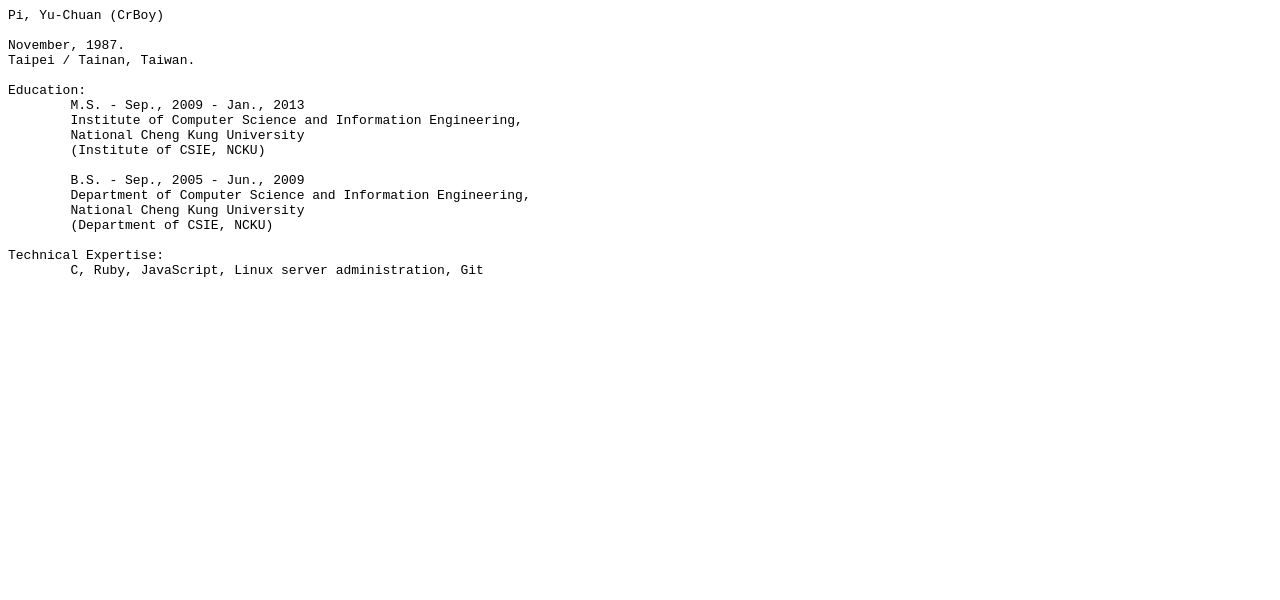
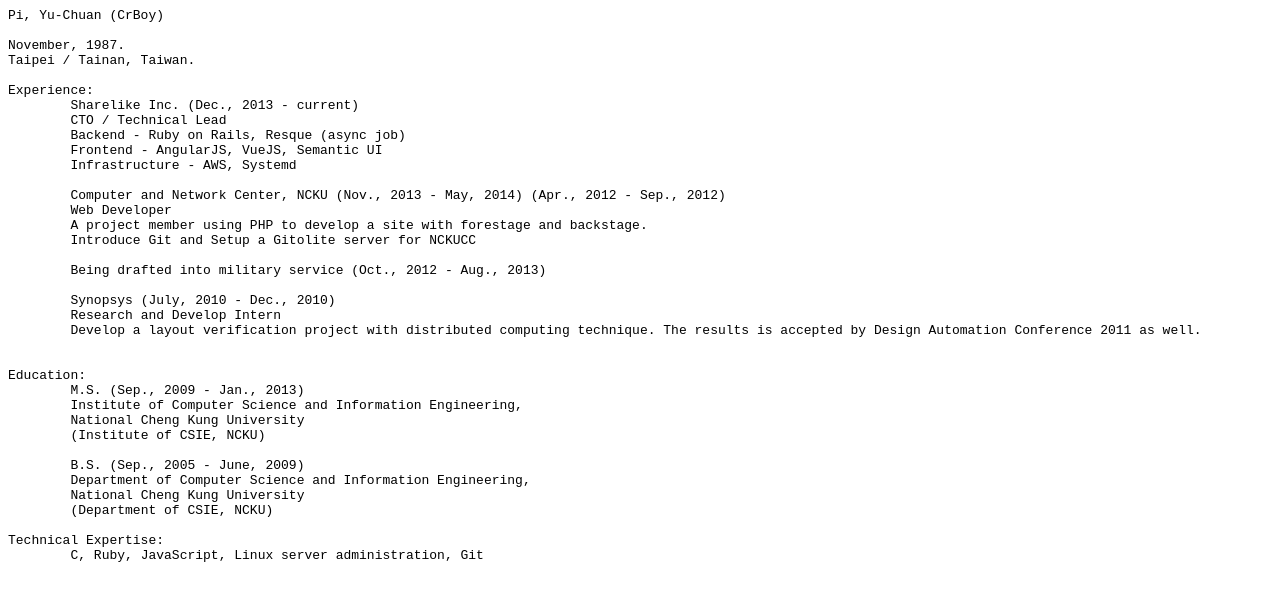
Before and after one commit to CrBoy/resume, a plain HTML site: page index.html in a window 1280 px wide. Drawn offline with Linux system fonts and the light colour scheme.

Commit message:
Add experience

```diff
--- a/index.html
+++ b/index.html
@@ -13,13 +13,32 @@ Pi, Yu-Chuan (CrBoy)
 November, 1987.
 Taipei / Tainan, Taiwan.
 
+Experience:
+	Sharelike Inc. (Dec., 2013 - current)
+	CTO / Technical Lead
+	Backend - Ruby on Rails, Resque (async job)
+	Frontend - AngularJS, VueJS, Semantic UI
+	Infrastructure - AWS, Systemd
+
+	Computer and Network Center, NCKU (Nov., 2013 - May, 2014) (Apr., 2012 - Sep., 2012)
+	Web Developer
+	A project member using PHP to develop a site with forestage and backstage.
+	Introduce Git and Setup a Gitolite server for NCKUCC
+
+	Being drafted into military service (Oct., 2012 - Aug., 2013)
+
+	Synopsys (July, 2010 - Dec., 2010)
+	Research and Develop Intern
+	Develop a layout verification project with distributed computing technique. The results is accepted by Design Automation Conference 2011 as well.
+
+
 Education:
-	M.S. - Sep., 2009 - Jan., 2013
+	M.S. (Sep., 2009 - Jan., 2013)
 	Institute of Computer Science and Information Engineering,
 	National Cheng Kung University
 	(Institute of CSIE, NCKU)
 
-	B.S. - Sep., 2005 - Jun., 2009
+	B.S. (Sep., 2005 - June, 2009)
 	Department of Computer Science and Information Engineering,
 	National Cheng Kung University
 	(Department of CSIE, NCKU)
```
